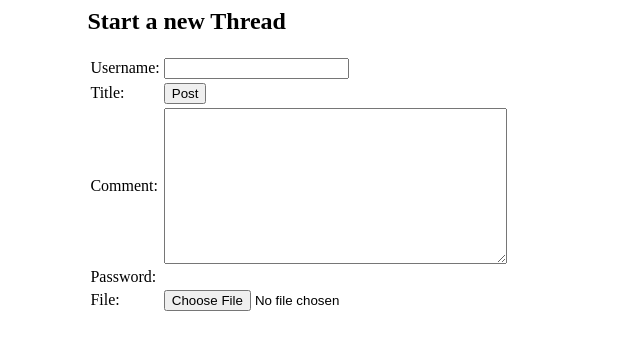
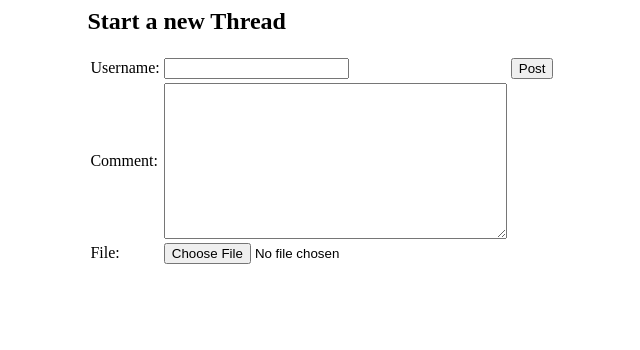
Before and after one commit to giovanni-bandinelli/Djangochan, a Django app: template core/templates/core/thread_form.html in a window 1280 px wide. Shown: the top 350 px of the page, without its empty margins (344-984 px from the left). Run offline with Django 4.2, Linux system fonts and the light colour scheme; the template is opened without the code that fills it: values that come from a table or form of the project are taken from there, others are empty.

Commit message:
beep bop

```diff
--- a/core/templates/core/post_form.html
+++ b/core/templates/core/post_form.html
@@ -8,7 +8,9 @@
     <table>
         <tr>
             <td><label for="{{ form.username.id_for_label }}">Username:</label></td>
-            <td>{{ form.username }}<input type="submit" value="Post"></td>
+            <td>{{ form.username }}</td>
+
+            <td><input type="submit" value="Post"></td>
         </tr>
         <tr>
             <td><label for="{{ form.content.id_for_label }}">Comment:</label></td>
--- a/core/templates/core/thread_form.html
+++ b/core/templates/core/thread_form.html
@@ -7,20 +7,13 @@
     {% csrf_token %}
     <table>
         <tr>
-            <td><label for="{{ form.username.id_for_label }}">Username:</label></td>
+            <td><label for="{{ form.username.id_for_label }}" placeholder="Anonymous">Username:</label></td>
             <td>{{ form.username }}</td>
-        </tr>
-        <tr>
-            <td><label for="{{ form.title.id_for_label }}">Title:</label></td>
-            <td>{{ form.title }} <input type="submit" value="Post"></td></td> <td colspan="2">
+            <td><input type="submit" value="Post"></td>
         </tr>
         <tr>
             <td><label for="{{ form.content.id_for_label }}">Comment:</label></td>
             <td>{{ form.content }}</td>
-        </tr>
-        <tr>
-            <td><label for="{{ form.password.id_for_label }}">Password:</label></td>
-            <td>{{ form.password }}</td>
         </tr>
         <tr>
           <td><label for="{{ form.file_uploaded.id_for_label }}">File:</label></td>
```
